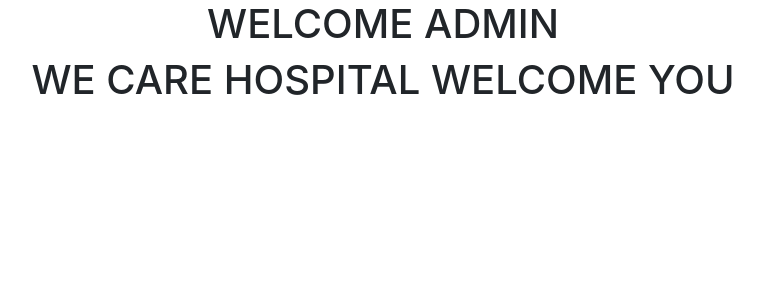
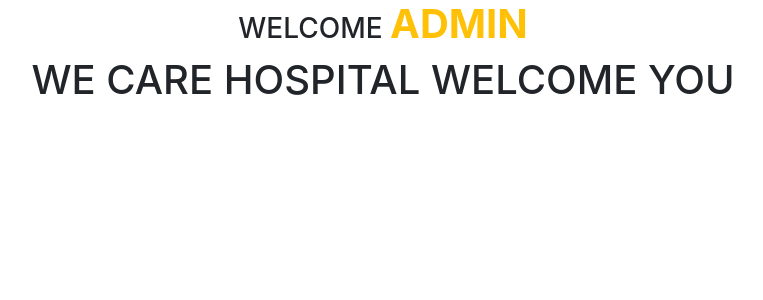
Before and after one commit to GanapathySubramanian/Hospital-Mangement-System-Updated-Version, a PHP site: page /admin/admin_home.php in a window 1280 px wide. Shown: the part 112-412 px from the top of the page, without its empty margins (257-1020 px from the left). Run offline with PHP 8.4, Linux system fonts and the light colour scheme; the visitor is signed in with stand-in values (Sample User, id 1); some libraries are stand-ins or nearby versions.

Commit message:
Update admin_home.php

```diff
--- a/admin/admin_home.php
+++ b/admin/admin_home.php
@@ -38,7 +38,7 @@
 
 
 	<center>
-		<h1 class="login_home-header1">WELCOME ADMIN</h1>
+		<p class="login_home-header1 h3">WELCOME <span class="h1 font-weight-bold text-warning">ADMIN</span></p>
 		<h1 class="login_home-header2">WE CARE HOSPITAL WELCOME YOU</h1>
 	</center>
 <?php include('partials/admin_footer.php');?>
```
